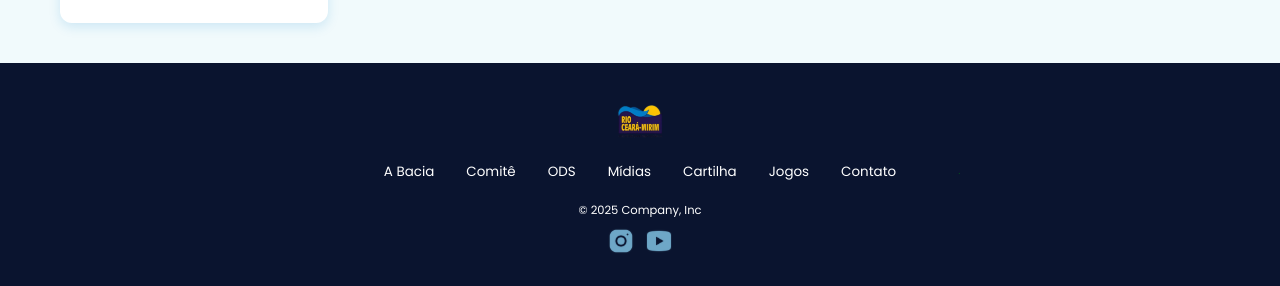
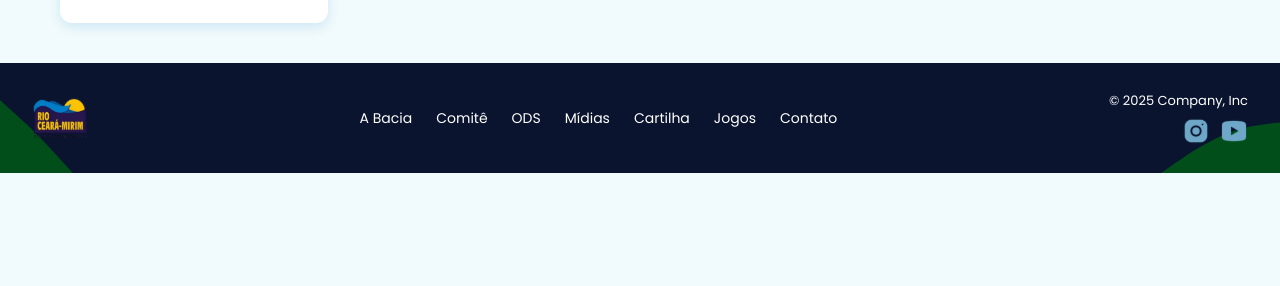
Before and after one commit to vtamorim/Bacia_CearaMirim, a Vue app in the folder vue-project/: page / in a window 1280 px wide. Shown: the part 2511-2797 px from the top of the page. After the commit the page ends 2684 px from the top, so only its background shows below. Built offline with nearby package versions, Linux system fonts and the light colour scheme.

Commit message:
Ajeitando Pequenas coisas

```diff
--- a/vue-project/src/App.vue
+++ b/vue-project/src/App.vue
@@ -64,7 +64,7 @@
         <p>Página em desenvolvimento</p>
       </section>
 
-      <section v-show="currentPage === 'cartilha'" id="cartilha" style="padding: 60px 20px; text-align: center;">
+      <section v-show="currentPage === 'cartilha'" id="cartilha" style=" text-align: center;">
         <Cartilha/>
       </section>
 
--- a/vue-project/src/components/layout/Carousel.vue
+++ b/vue-project/src/components/layout/Carousel.vue
@@ -1,6 +1,7 @@
 <template>
   <div class="carousel-container">
     <div class="carousel-wrapper">
+
       <img :src="mano[index].url" :alt="mano[index].name" class="carousel-image"  />
       <!-- Overlay title sobre a imagem -->
       <div class="carousel-overlay">
@@ -145,8 +146,8 @@ onUnmounted(() => {
   inset: 0; /* ocupa toda a área do wrapper */
   display: flex;
   align-items: center;
+  padding-left: clamp(3.5rem, 6vw, 5rem);
   justify-content: flex-start; /* alinhar à esquerda como na referência */
-  padding-left: 18rem;
   pointer-events: none; /* não bloqueia interações */
 }
 
--- a/vue-project/src/components/layout/Footer.vue
+++ b/vue-project/src/components/layout/Footer.vue
@@ -66,106 +66,117 @@ onMounted(() => {
 })
 </script>
 
-<style scoped>
-:root {
-  --footer-max-width: 1100px;
+<style scoped>:root {
+  --footer-max-width: 1200px;
   --text-color: rgba(255, 255, 255, 0.95);
-  --muted: rgba(255,255,255,0.45);
-  --line: rgba(255,255,255,0.12);
+  --muted: rgba(255,255,255,0.55);
 }
 
 /* container */
 .site-footer {
   position: relative;
   width: 100%;
-  overflow: hidden;
-  color:white;
-  background-color: #0A142F; /* fallback por baixo do background SVG */
-  min-height: clamp(160px, 28vh, 260px);
-  display: flex;
-  height: auto;
-  justify-content: center;
-  align-items: flex-end;
+  background-color: #0A142F;
+  color: white;
 }
 
-/* DIV que recebe o SVG como background-image */
+/* background svg */
 .footer-bg {
   position: absolute;
-  inset: 0 0 auto 0; /* top:0, left:0, right:0, bottom:auto */
-  height: 48%; /* controla visual do "céu + onda" – ajuste se precisar */
-  top: 0;
-  left: 50%;
-  transform: translateX(-50%);
+  inset: 0;
   background-repeat: no-repeat;
-  /* evita cortes ao dar zoom lateral extremo */
-  background-size: 140% auto; /* largura maior que 100% evita recortes nas laterais */
-  background-position: top center; /* fixa a parte superior/onda onde queremos */
+  background-size: cover;
+  background-position: center top;
   pointer-events: none;
   z-index: 0;
-  will-change: background-position;
 }
 
-/* conteúdo sobre a imagem */
+/* conteúdo */
 .footer-inner {
   position: relative;
   z-index: 2;
-  width: 100%;
   max-width: var(--footer-max-width);
   margin: 0 auto;
-  padding: clamp(14px, 3.5vw, 40px) clamp(18px, 4vw, 36px);
+  padding: 28px 32px;
 
   display: flex;
-  flex-direction: column;   /* <-- vira coluna */
-  justify-content: center;
-  align-items: center;      /* <-- centraliza tudo */
-  gap: 1.2rem;
-  text-align: center;
+  align-items: center;
+  justify-content: space-between;
 }
 
-/* layout */
-.footer-col {   width: 100%;
+/* colunas */
+.footer-col {
   display: flex;
-  justify-content: center;  /* <-- garante centralização interna */
-  align-items: center;}
-.footer-left { flex:0 0 auto; }
-.footer-logo { height: clamp(36px, 2.6vw, 52px); width:auto; display:block; }
-
-/* nav central */
-.footer-nav { flex:1 1 auto; display:flex; justify-content:center; position:relative; }
-.nav-list { display:flex; gap: clamp(12px, 2.2vw, 28px); list-style:none; margin:0; padding:0; z-index:2; align-items:center; }
-.nav-list a { color:var(--text-color); text-decoration:none; font-size:clamp(12px,1.05vw,14px); padding:6px 2px; white-space:nowrap; }
-
-/* decorative line */
-.footer-nav::before {
-  content: "";
-  position: absolute;
-  left: 50%;
-  transform: translateX(-50%);
-  bottom: calc(50% - 18px);
-  width: 65%;
-  height: 1px;
-  background: var(--line);
-  z-index: 0;
+  align-items: center;
 }
 
-/* right */
-.footer-right {   flex-direction: column;
-  align-items: center;
-  text-align: center;
-  gap: 8px; }
-copyright, .copyright { color: var(--muted); font-size: clamp(11px, 0.9vw, 13px); }
-.social { display:flex; gap:10px; align-items:center; }
+/* esquerda */
+.footer-left img {
+  height: 44px;
+}
 
-/* responsive tweaks */
-@media (max-width: 820px) {
-  .footer-inner { flex-direction:column; align-items:center; padding-top: clamp(18px, 6vh, 48px); padding-bottom: clamp(14px,4vh,32px); text-align:center; }
-  .footer-nav { order:2; width:100%; }
-  .footer-right { align-items:center; text-align:center; }
-  .nav-list { flex-wrap:wrap; gap:10px; justify-content:center; }
-  .footer-bg { background-size: 180% auto; }
+/* menu central */
+.footer-nav {
+  flex: 1;
+  justify-content: center;
 }
-@media (max-width:420px) {
-  .footer-inner { padding:16px; }
-  .footer-bg { background-size: 220% auto; }
+
+.nav-list {
+  display: flex;
+  gap: 24px;
+  list-style: none;
+  padding: 0;
+  margin: 0;
 }
+
+.nav-list a {
+  color: var(--text-color);
+  text-decoration: none;
+  font-size: 14px;
+  white-space: nowrap;
+}
+
+.nav-list a:hover {
+  opacity: 0.8;
+}
+
+/* direita */
+.footer-right {
+  flex-direction: column;
+  align-items: flex-end;
+  gap: 6px;
+}
+
+.copyright {
+  font-size: 13px;
+  color: var(--muted);
+}
+
+.social {
+  display: flex;
+  gap: 10px;
+}
+
+.social img {
+  width: 22px;
+  height: 22px;
+  cursor: pointer;
+}
+
+/* responsivo */
+@media (max-width: 900px) {
+  .footer-inner {
+    flex-direction: column;
+    gap: 16px;
+  }
+
+  .footer-right {
+    align-items: center;
+  }
+
+  .footer-nav {
+    order: 2;
+  }
+}
+
 </style>
--- a/vue-project/src/components/layout/Header.vue
+++ b/vue-project/src/components/layout/Header.vue
@@ -1,6 +1,8 @@
 <template>
     <header>
+        <a href="#home">
         <img :src="Logotipo" alt="Logo" />
+        </a>
         <nav>
             <ul>
                 <li><a href="#home" :class="{ active: isActive('home') }">A Bacia</a></li>
```
Also changed, not shown: 2 other files (tests, documents, lock files or other folders).
